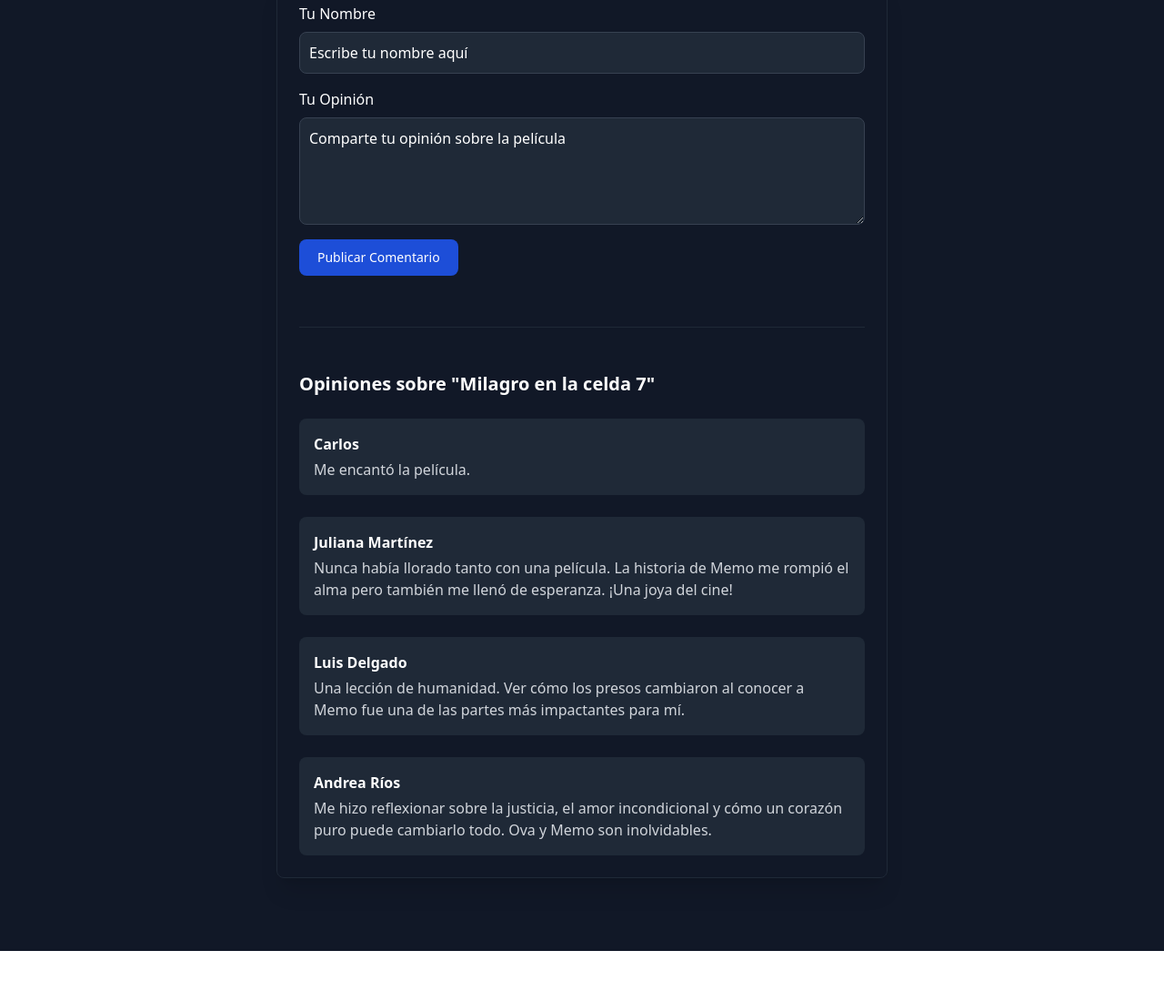
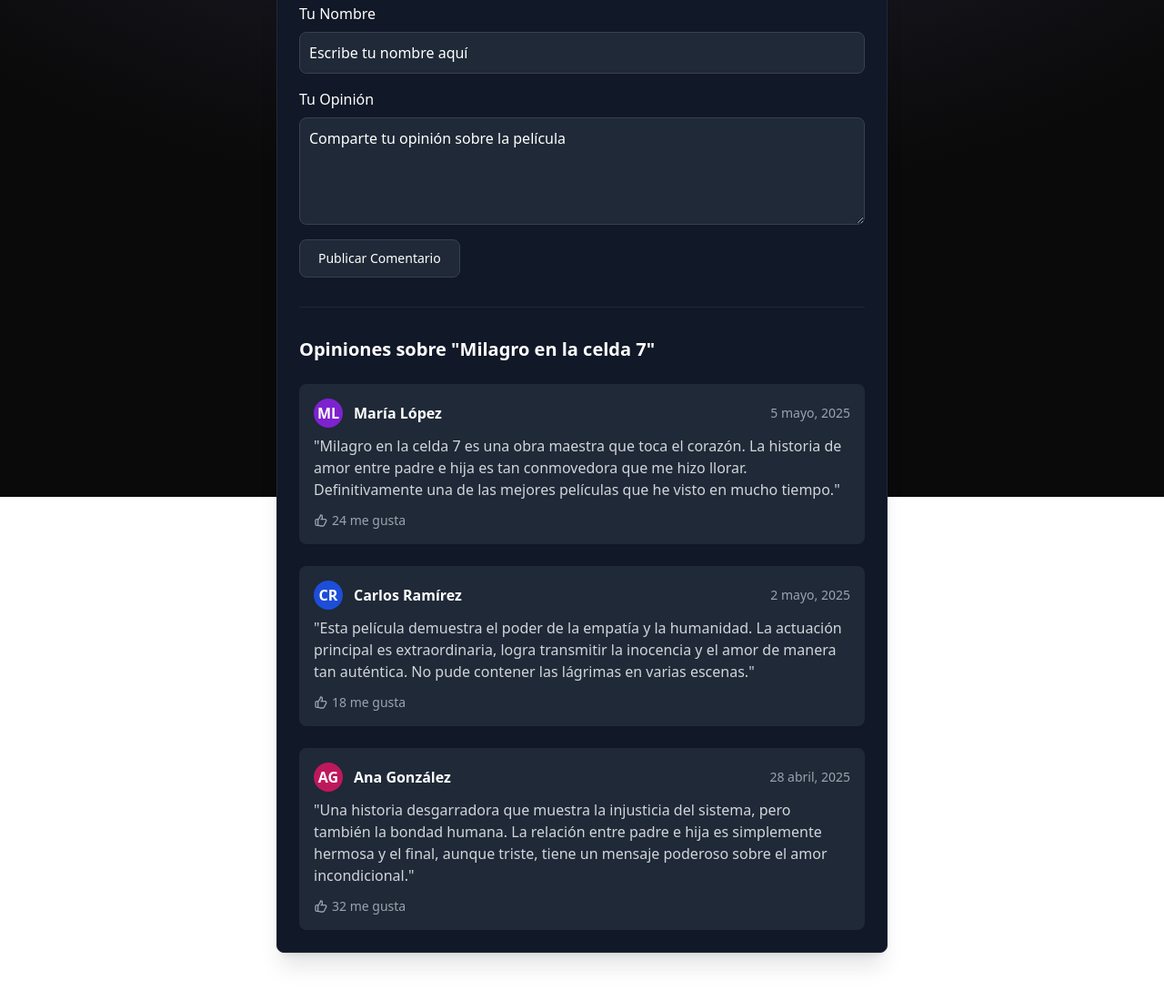
Before and after one commit to Stevenjr2810/Pagina-MilagroCelda7, an Astro site: page /foro in a window 1280 px wide. Shown: the part 254-1354 px from the top of the page at 91% size. Before the commit the page ends 1299 px from the top, so only its background shows below. Built offline with nearby package versions, Linux system fonts and the light colour scheme; Astro itself is replaced by a stand-in of ours.

Commit message:
correcion de foro

```diff
--- a/src/pages/foro.astro
+++ b/src/pages/foro.astro
@@ -3,14 +3,17 @@ import Layout from '../layouts/Layout.astro';
 ---
 
 <Layout>
-  <section id="foro" class="px-10 py-20 bg-gray-900">
+  <section id="foro" class="px-10 py-20 ">
+    <!-- Título principal del foro -->
     <h2 class="text-white text-3xl text-center md:text-5xl font-bold mb-10" data-aos="fade-up">
       Foro de Opiniones
     </h2>
 
+    <!-- Contenedor principal del foro -->
     <div class="max-w-2xl mx-auto bg-gray-900 border border-gray-800 p-6 rounded-lg shadow-xl"
          data-aos="fade-up" data-aos-delay="100">
 
+      <!-- Formulario para agregar comentarios -->
       <form id="commentForm" class="space-y-4">
         <div>
           <label for="name" class="block mb-2 text-md font-medium text-white">
@@ -38,41 +41,78 @@ import Layout from '../layouts/Layout.astro';
           ></textarea>
         </div>
 
-        <div class="mt-6">
         <button
           type="submit"
-            class="text-white bg-blue-700 hover:bg-blue-800 focus:ring-4 focus:ring-blue-300 font-medium rounded-lg text-sm px-5 py-2.5 me-2 mb-2 focus:outline-none"
+          class="text-white bg-gray-800 hover:bg-gray-700 border border-gray-700 font-medium rounded-lg text-sm px-5 py-2.5 text-center"
         >
           Publicar Comentario
         </button>
-        </div>
-
-        <div class="mt-10"></div>
       </form>
 
-      <div class="my-12 border-t border-gray-800"></div>
+      <!-- Línea divisoria estilizada -->
+      <div class="my-8 border-t border-gray-800"></div>
 
+      <!-- Título de la sección de comentarios -->
       <h3 class="text-xl font-bold text-white mb-6">Opiniones sobre "Milagro en la celda 7"</h3>
 
+      <!-- Sección donde se mostrarán los comentarios -->
       <div id="commentsSection" class="space-y-6">
+        <!-- Comentarios predefinidos sobre "Milagro en la celda 7" -->
         <div class="p-4 bg-gray-800 rounded-lg">
-          <strong class="text-white block mb-1">Carlos</strong>
-          <p class="text-gray-300">Me encantó la película.</p>
+          <div class="flex items-center mb-2">
+            <div class="h-8 w-8 rounded-full bg-purple-700 flex items-center justify-center mr-3">
+              <span class="text-white font-bold">ML</span>
+            </div>
+            <strong class="text-white">María López</strong>
+            <span class="ml-auto text-gray-400 text-sm">5 mayo, 2025</span>
+          </div>
+          <p class="text-gray-300">"Milagro en la celda 7 es una obra maestra que toca el corazón. La historia de amor entre padre e hija es tan conmovedora que me hizo llorar. Definitivamente una de las mejores películas que he visto en mucho tiempo."</p>
+          <div class="mt-3 flex">
+            <span class="text-gray-400 text-sm flex items-center">
+              <svg xmlns="http://www.w3.org/2000/svg" class="h-4 w-4 mr-1" fill="none" viewBox="0 0 24 24" stroke="currentColor">
+                <path stroke-linecap="round" stroke-linejoin="round" stroke-width="2" d="M14 10h4.764a2 2 0 011.789 2.894l-3.5 7A2 2 0 0115.263 21h-4.017c-.163 0-.326-.02-.485-.06L7 20m7-10V5a2 2 0 00-2-2h-.095c-.5 0-.905.405-.905.905 0 .714-.211 1.412-.608 2.006L7 11v9m7-10h-2M7 20H5a2 2 0 01-2-2v-6a2 2 0 012-2h2.5" />
+              </svg>
+              24 me gusta
+            </span>
+          </div>
         </div>
 
         <div class="p-4 bg-gray-800 rounded-lg">
-          <strong class="text-white block mb-1">Juliana Martínez</strong>
-          <p class="text-gray-300">Nunca había llorado tanto con una película. La historia de Memo me rompió el alma pero también me llenó de esperanza. ¡Una joya del cine!</p>
+          <div class="flex items-center mb-2">
+            <div class="h-8 w-8 rounded-full bg-blue-700 flex items-center justify-center mr-3">
+              <span class="text-white font-bold">CR</span>
+            </div>
+            <strong class="text-white">Carlos Ramírez</strong>
+            <span class="ml-auto text-gray-400 text-sm">2 mayo, 2025</span>
+          </div>
+          <p class="text-gray-300">"Esta película demuestra el poder de la empatía y la humanidad. La actuación principal es extraordinaria, logra transmitir la inocencia y el amor de manera tan auténtica. No pude contener las lágrimas en varias escenas."</p>
+          <div class="mt-3 flex">
+            <span class="text-gray-400 text-sm flex items-center">
+              <svg xmlns="http://www.w3.org/2000/svg" class="h-4 w-4 mr-1" fill="none" viewBox="0 0 24 24" stroke="currentColor">
+                <path stroke-linecap="round" stroke-linejoin="round" stroke-width="2" d="M14 10h4.764a2 2 0 011.789 2.894l-3.5 7A2 2 0 0115.263 21h-4.017c-.163 0-.326-.02-.485-.06L7 20m7-10V5a2 2 0 00-2-2h-.095c-.5 0-.905.405-.905.905 0 .714-.211 1.412-.608 2.006L7 11v9m7-10h-2M7 20H5a2 2 0 01-2-2v-6a2 2 0 012-2h2.5" />
+              </svg>
+              18 me gusta
+            </span>
+          </div>
         </div>
 
         <div class="p-4 bg-gray-800 rounded-lg">
-          <strong class="text-white block mb-1">Luis Delgado</strong>
-          <p class="text-gray-300">Una lección de humanidad. Ver cómo los presos cambiaron al conocer a Memo fue una de las partes más impactantes para mí.</p>
+          <div class="flex items-center mb-2">
+            <div class="h-8 w-8 rounded-full bg-pink-700 flex items-center justify-center mr-3">
+              <span class="text-white font-bold">AG</span>
             </div>
-
-        <div class="p-4 bg-gray-800 rounded-lg">
-          <strong class="text-white block mb-1">Andrea Ríos</strong>
-          <p class="text-gray-300">Me hizo reflexionar sobre la justicia, el amor incondicional y cómo un corazón puro puede cambiarlo todo. Ova y Memo son inolvidables.</p>
+            <strong class="text-white">Ana González</strong>
+            <span class="ml-auto text-gray-400 text-sm">28 abril, 2025</span>
+          </div>
+          <p class="text-gray-300">"Una historia desgarradora que muestra la injusticia del sistema, pero también la bondad humana. La relación entre padre e hija es simplemente hermosa y el final, aunque triste, tiene un mensaje poderoso sobre el amor incondicional."</p>
+          <div class="mt-3 flex">
+            <span class="text-gray-400 text-sm flex items-center">
+              <svg xmlns="http://www.w3.org/2000/svg" class="h-4 w-4 mr-1" fill="none" viewBox="0 0 24 24" stroke="currentColor">
+                <path stroke-linecap="round" stroke-linejoin="round" stroke-width="2" d="M14 10h4.764a2 2 0 011.789 2.894l-3.5 7A2 2 0 0115.263 21h-4.017c-.163 0-.326-.02-.485-.06L7 20m7-10V5a2 2 0 00-2-2h-.095c-.5 0-.905.405-.905.905 0 .714-.211 1.412-.608 2.006L7 11v9m7-10h-2M7 20H5a2 2 0 01-2-2v-6a2 2 0 012-2h2.5" />
+              </svg>
+              32 me gusta
+            </span>
+          </div>
         </div>
       </div>
     </div>
@@ -83,32 +123,71 @@ import Layout from '../layouts/Layout.astro';
     import 'aos/dist/aos.css';
 
     document.addEventListener('DOMContentLoaded', () => {
+      // Inicializar la biblioteca de animaciones AOS
       AOS.init({
         duration: 1000,
         easing: 'ease-in-out',
         once: true,
       });
 
+      // Obtener referencias a los elementos del DOM
       const form = document.getElementById('commentForm');
       const nameInput = document.getElementById('name');
       const commentInput = document.getElementById('comment');
       const commentsSection = document.getElementById('commentsSection');
 
+      // Agregar listener para el evento submit del formulario
       form.addEventListener('submit', function (e) {
         e.preventDefault();
 
+        // Obtener y limpiar los valores ingresados
         const name = nameInput.value.trim();
         const comment = commentInput.value.trim();
 
+        // Verificar que ambos campos tengan contenido
         if (name && comment) {
+          // Crear iniciales para el avatar
+          const initials = name.split(' ')
+            .map(word => word[0])
+            .join('')
+            .substring(0, 2)
+            .toUpperCase();
+
+          // Crear un color aleatorio para el avatar
+          const avatarColors = ['purple-700', 'blue-700', 'pink-700', 'indigo-700', 'red-700'];
+          const randomColor = avatarColors[Math.floor(Math.random() * avatarColors.length)];
+
+          // Obtener fecha actual
+          const now = new Date();
+          const options = { day: 'numeric', month: 'long', year: 'numeric' };
+          const dateStr = now.toLocaleDateString('es-ES', options);
+
+          // Crear un nuevo elemento div para el comentario
           const div = document.createElement('div');
           div.className = `p-4 bg-gray-800 rounded-lg`;
           div.innerHTML = `
-            <strong class="text-white block mb-1">${name}</strong>
+            <div class="flex items-center mb-2">
+              <div class="h-8 w-8 rounded-full bg-${randomColor} flex items-center justify-center mr-3">
+                <span class="text-white font-bold">${initials}</span>
+              </div>
+              <strong class="text-white">${name}</strong>
+              <span class="ml-auto text-gray-400 text-sm">${dateStr}</span>
+            </div>
             <p class="text-gray-300">${comment}</p>
+            <div class="mt-3 flex">
+              <span class="text-gray-400 text-sm flex items-center">
+                <svg xmlns="http://www.w3.org/2000/svg" class="h-4 w-4 mr-1" fill="none" viewBox="0 0 24 24" stroke="currentColor">
+                  <path stroke-linecap="round" stroke-linejoin="round" stroke-width="2" d="M14 10h4.764a2 2 0 011.789 2.894l-3.5 7A2 2 0 0115.263 21h-4.017c-.163 0-.326-.02-.485-.06L7 20m7-10V5a2 2 0 00-2-2h-.095c-.5 0-.905.405-.905.905 0 .714-.211 1.412-.608 2.006L7 11v9m7-10h-2M7 20H5a2 2 0 01-2-2v-6a2 2 0 012-2h2.5" />
+                </svg>
+                0 me gusta
+              </span>
+            </div>
           `;
 
+          // Agregar el comentario al inicio de la sección
           commentsSection.prepend(div);
+
+          // Limpiar el formulario
           form.reset();
         }
       });
```
Lines whose indentation alone changed are shown as unchanged.
